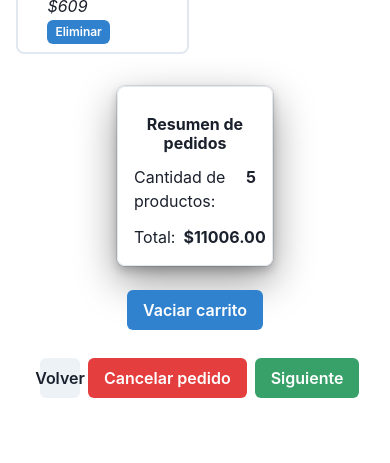
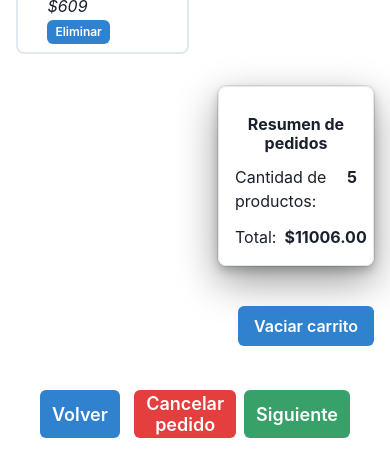
Before and after one commit to jmartinflores23/deliverit-is-g6, a React (Create React App) app: page / in a window 390 px wide. Shown: the part 1019-1482 px from the top of the page. Before the commit the page ends 1445 px from the top, so only its background shows below. Built offline with nearby package versions, Linux system fonts and the light colour scheme.

Commit message:
direccion responsive

```diff
--- a/src/components/Carrito.js
+++ b/src/components/Carrito.js
@@ -1,5 +1,5 @@
+import { Box, Button, Heading, List, ListItem, SimpleGrid, Stack, Text, VStack } from '@chakra-ui/react';
 import React, { useState } from "react";
-import { Box, Flex, SimpleGrid, List, ListItem, Heading, Text, Stack, VStack, Button } from '@chakra-ui/react';
 import Item from "./Item";
 
 function Carrito({ items, setItems }) {
@@ -37,7 +37,7 @@ function Carrito({ items, setItems }) {
                 ))}
 
             </SimpleGrid>
-            <VStack align='center' w='100%'>
+            <VStack align='end' w='100%'>
                 <Box boxShadow='dark-lg' textAlign='left' borderWidth={1} borderRadius='lg' m={4} p={4} w='40%' >
                     <Heading textAlign='center' size='sm' m={3}>Resumen de pedidos</Heading>
                     <List spacing={3} >
@@ -57,7 +57,7 @@ function Carrito({ items, setItems }) {
                     </List>
                 </Box>
 
-                <Button align='end' colorScheme='blue'
+                <Button m='4' align='end' colorScheme='blue'
                     onClick={() => {
                         vaciarLista();
                     }}
--- a/src/components/Direccion.js
+++ b/src/components/Direccion.js
@@ -1,10 +1,10 @@
-import React from 'react'
-import { Select, Stack, Box, Heading, Flex, Text, Input, Textarea, NumberInputField, NumberInput, FormLabel} from '@chakra-ui/react';
+import { Box, Flex, FormLabel, Input, NumberInput, NumberInputField, Select, SimpleGrid, Stack, Textarea } from '@chakra-ui/react';
+import React from 'react';
 
 function Direccion({ formData, setFormData }) {
   return (
     <Flex width='full' align='left' justifyContent='center'>
-      <Box textAlign='center' w= '75%' >
+      <Box textAlign='center' w='75%' >
         <DireccionBody formData={formData} setFormData={setFormData} />
       </Box>
     </Flex>
@@ -13,21 +13,28 @@ function Direccion({ formData, setFormData }) {
 const DireccionBody = ({ formData, setFormData }) => {
   return (
     <Box my='5' textAlign='left' boxShadow='dark-lg' borderWidth={1} borderRadius='lg' p={7} width='full'>
-      <Stack isInline justifyContent='space-between'  align='center'>
+      <SimpleGrid p='1' minChildWidth='120px' spacing={4} >
+        <Box>
           <FormLabel> Calle:</FormLabel>
-        <Input size='sm' placeholder={formData.calle || "Ingrese la calle:"} onChange={(e) =>
+          <Input borderWidth={2} placeholder={formData.calle || "Ingrese la calle:"} onChange={(e) =>
             setFormData({ ...formData, calle: e.target.value })} />
-        <Text>Nº:</Text>
-        <NumberInput>
-          <NumberInputField size='sm' placeholder={formData.numero || "Ingrese el número:"} onChange={(e) =>
+        </Box>
+        <Box>
+          <FormLabel borderRadius='lg' >Número:</FormLabel>
+          <NumberInput >
+            <NumberInputField borderWidth={2} placeholder={formData.numero || "Ingrese el número:"} onChange={(e) =>
               setFormData({ ...formData, numero: e.target.value })} />
           </NumberInput>
+        </Box>
+        <Box>
 
-      </Stack>
-      <Stack isInline p={3} my='4' justifyContent='space-between'  align='center'>
           <FormLabel>Ciudad:</FormLabel>
           <SelectorDireccion formData={formData} setFormData={setFormData} />
-      </Stack>
+
+
+        </Box>
+      </SimpleGrid>
+
 
       <Stack>
         <FormLabel>Indicaciones para el repartidor:</FormLabel>
@@ -39,7 +46,7 @@ const DireccionBody = ({ formData, setFormData }) => {
 }
 const SelectorDireccion = ({ formData, setFormData }) => {
   return (
-    <Select placeholder={formData.ciudad || "Seleccione"} size='sm' onChange={(e) =>
+    <Select borderWidth={2} placeholder={formData.ciudad || "Seleccione"} onChange={(e) =>
       setFormData({ ...formData, ciudad: e.target.value })}>
       <option value='Alta Gracia'> Alta Gracia</option>
       <option value='Córdoba'>Córdoba</option>
--- a/src/components/Formulario.js
+++ b/src/components/Formulario.js
@@ -1,12 +1,12 @@
-import { Button, Heading, Stack, Box } from '@chakra-ui/react';
+import { Box, Button, Heading, Stack, Text } from '@chakra-ui/react';
 import React, { useState } from 'react';
+import Swal from 'sweetalert2';
+import BarraDeProgreso from './BarraDeProgreso';
+import Carrito from './Carrito';
 import Direccion from './Direccion';
 import Hora from './Hora';
 import Pago from './Pago';
-import BarraDeProgreso from './BarraDeProgreso';
 import ResumenDeTransaccion from './ResumenDeTransaccion';
-import Carrito from './Carrito';
-import Swal from 'sweetalert2';
 
 function Formulario() {
 
@@ -53,21 +53,21 @@ function Formulario() {
     fecha: "",
   });
   function noAvanzar(page) {
-    switch(page) {
+    switch (page) {
       case 0:
         return items.length === 0;
       case 1:
-         return (formData.calle === "" || formData.calle === "" || formData.ciudad === "");
+        return (formData.calle === "" || formData.calle === "" || formData.ciudad === "");
       case 2:
-         return (formData.formaDePago === 'efectivo' && formData.cantidadEfectivo === '') ||
-                (formData.formaDePago === 'tarjeta' && (formData.numeroTarjeta.length != 19 || formData.fechaVen === '' || formData.codSeg.length != 3 )) ||
-                formData.formaDePago ===''
+        return (formData.formaDePago === 'efectivo' && formData.cantidadEfectivo === '') ||
+          (formData.formaDePago === 'tarjeta' && (formData.numeroTarjeta.length != 19 || formData.fechaVen === '' || formData.codSeg.length != 3)) ||
+          formData.formaDePago === ''
       case 3:
-         return (formData.antesPosible === '' && formData.fecha === '') ||
-                (formData.antesPosible === 'NO' && formData.fecha === '')  ;
+        return (formData.antesPosible === '' && formData.fecha === '') ||
+          (formData.antesPosible === 'NO' && formData.fecha === '');
       default:
-         return false
-                       }
+        return false
+    }
   }
 
   const PageDisplay = () => {
@@ -77,7 +77,7 @@ function Formulario() {
       case 1:
         return <Direccion formData={formData} setFormData={setFormData} />
       case 2:
-        return <Pago formData={formData} setFormData={setFormData}/>
+        return <Pago formData={formData} setFormData={setFormData} />
       case 3:
         return <Hora formData={formData} setFormData={setFormData} />
       case 4:
@@ -98,21 +98,22 @@ function Formulario() {
         </Box>
         <Box mx='10' my='7' className='footer'>
           <Stack my='4' isInline justifyContent='space-between'>
-            <Button
+            <Button size='lg' p='3' colorScheme="blue"
               disabled={page === 0}
               onClick={() => {
                 setPage((currPage) => page === 0 ? currPage : currPage - 1);
               }}
             >Volver</Button>
             <Stack isInline>
-              <Button align='end' colorScheme='red'
+              <Button size='lg' p='3' align='end' colorScheme='red'
                 onClick={() => {
                   cancelarPedido();
                 }}
               >
-                Cancelar pedido
+                <Text> Cancelar <br></br>pedido
+                </Text>
               </Button>
-              <Button align='end' colorScheme='green'
+              <Button size='lg' p='3' align='end' colorScheme='green'
                 onClick={() => {
                   if (page === FormTitles.length - 1) {
                     confirmarPedido();
@@ -121,7 +122,7 @@ function Formulario() {
                     setPage((currPage) => currPage + 1);
                   }
                 }}
-                isDisabled = {noAvanzar(page)}
+                isDisabled={noAvanzar(page)}
 
               >
                 {page === FormTitles.length - 1 ? "Confirmar Pedido" : "Siguiente"}
```
Lines whose indentation alone changed are shown as unchanged.
